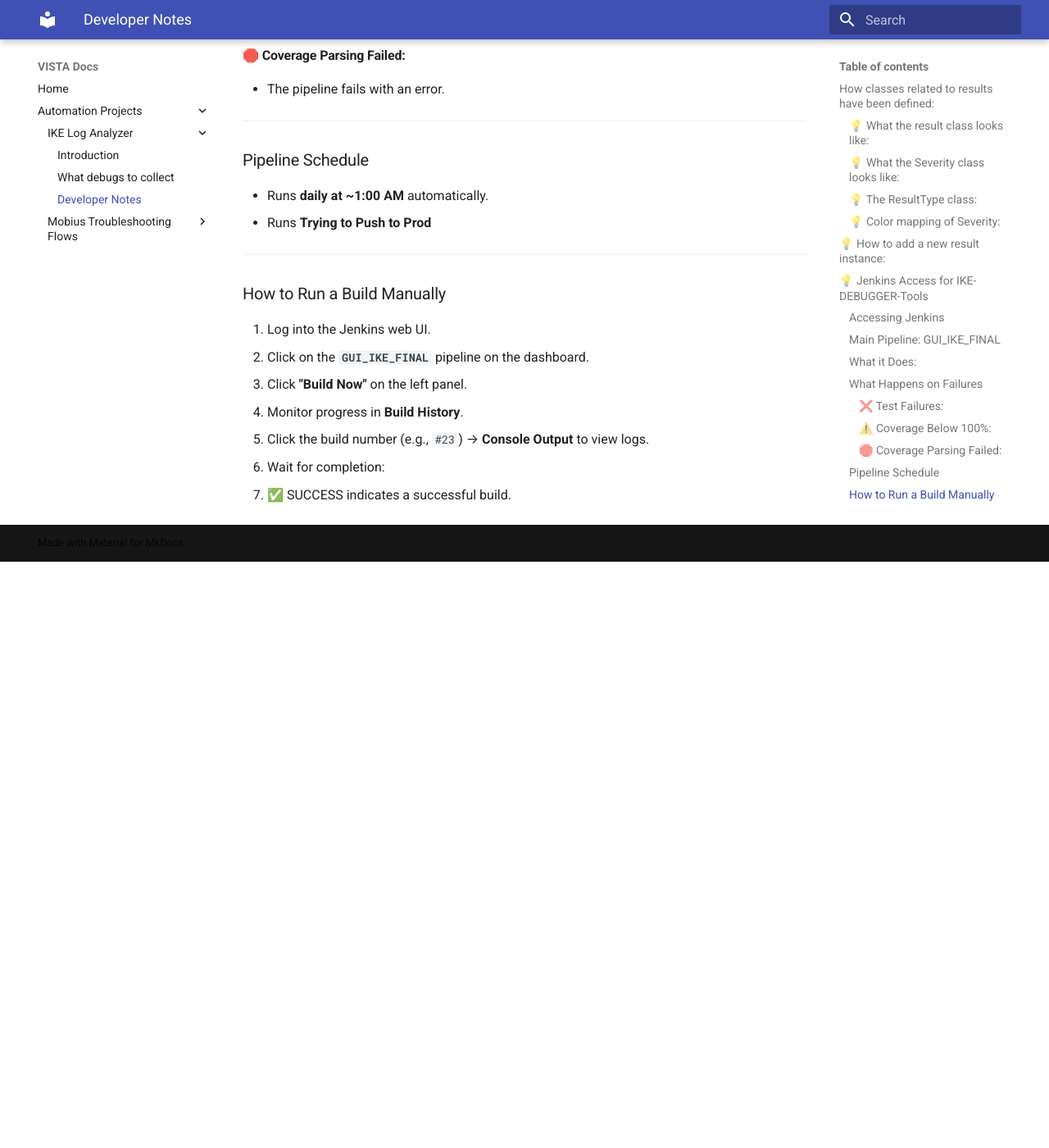
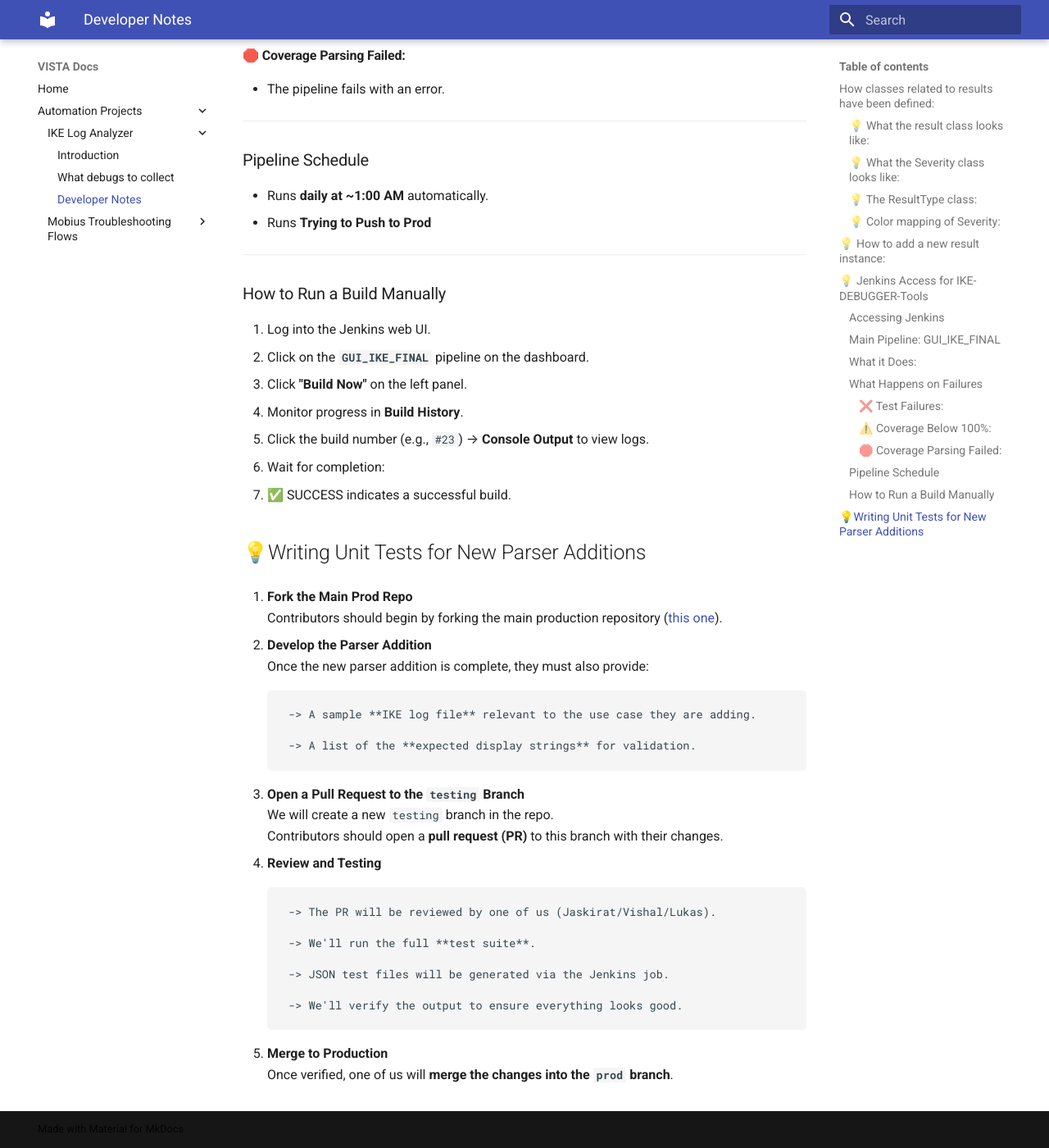
Before and after one commit to ProjectVISTA/VISTA-docs, an MkDocs documentation site: the page built from docs/ike-log-analyzer/dev.md, in a window 1280 px wide and 1400 px high, scrolled down 3021 px. Shown: the whole window at 82% size. Built offline with MkDocs 1.6.1 and Material for MkDocs 9.7.7, drawn with Linux system fonts in a browser that asks for light colours; before the commit the page ends 3706 px from its top, so only the background shows below that.

Commit message:
adding unit test notes

```diff
--- a/docs/ike-log-analyzer/dev.md
+++ b/docs/ike-log-analyzer/dev.md
@@ -146,3 +146,32 @@ This is the primary pipeline used to validate all test cases for `IKE-DEBUGGER-T
 5. Click the build number (e.g., `#23`) → **Console Output** to view logs.
 6. Wait for completion:
    - ✅ SUCCESS indicates a successful build.
+
+## 💡Writing Unit Tests for New Parser Additions
+
+1. **Fork the Main Prod Repo**
+   Contributors should begin by forking the main production repository ([this one](https://github.com/jas21068/gui_ike_debugger)).
+
+2. **Develop the Parser Addition**
+   Once the new parser addition is complete, they must also provide:
+
+        -> A sample **IKE log file** relevant to the use case they are adding.
+
+        -> A list of the **expected display strings** for validation.
+
+3. **Open a Pull Request to the `testing` Branch**
+   We will create a new `testing` branch in the repo.
+   Contributors should open a **pull request (PR)** to this branch with their changes.
+
+4. **Review and Testing**
+
+        -> The PR will be reviewed by one of us (Jaskirat/Vishal/Lukas).
+
+        -> We'll run the full **test suite**.
+
+        -> JSON test files will be generated via the Jenkins job.
+
+        -> We'll verify the output to ensure everything looks good.
+
+5. **Merge to Production**
+   Once verified, one of us will **merge the changes into the `prod` branch**.
```
